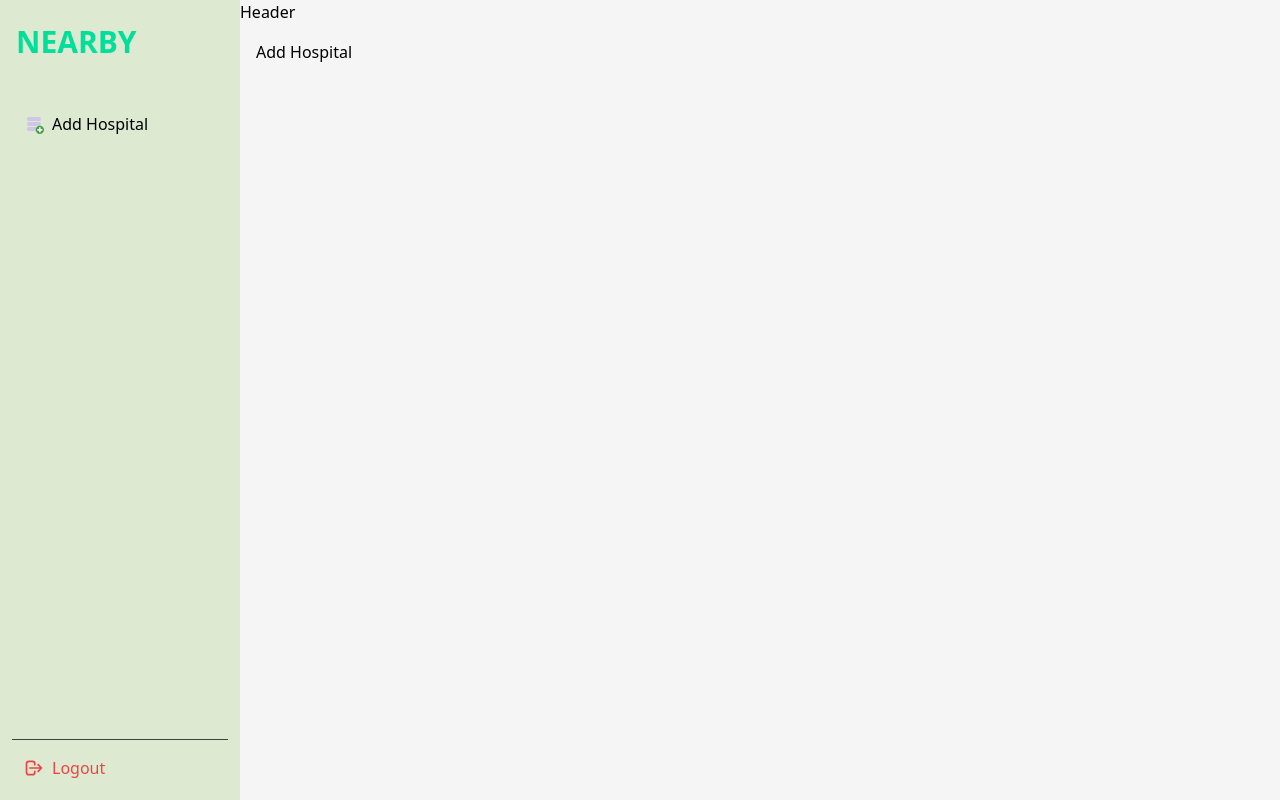
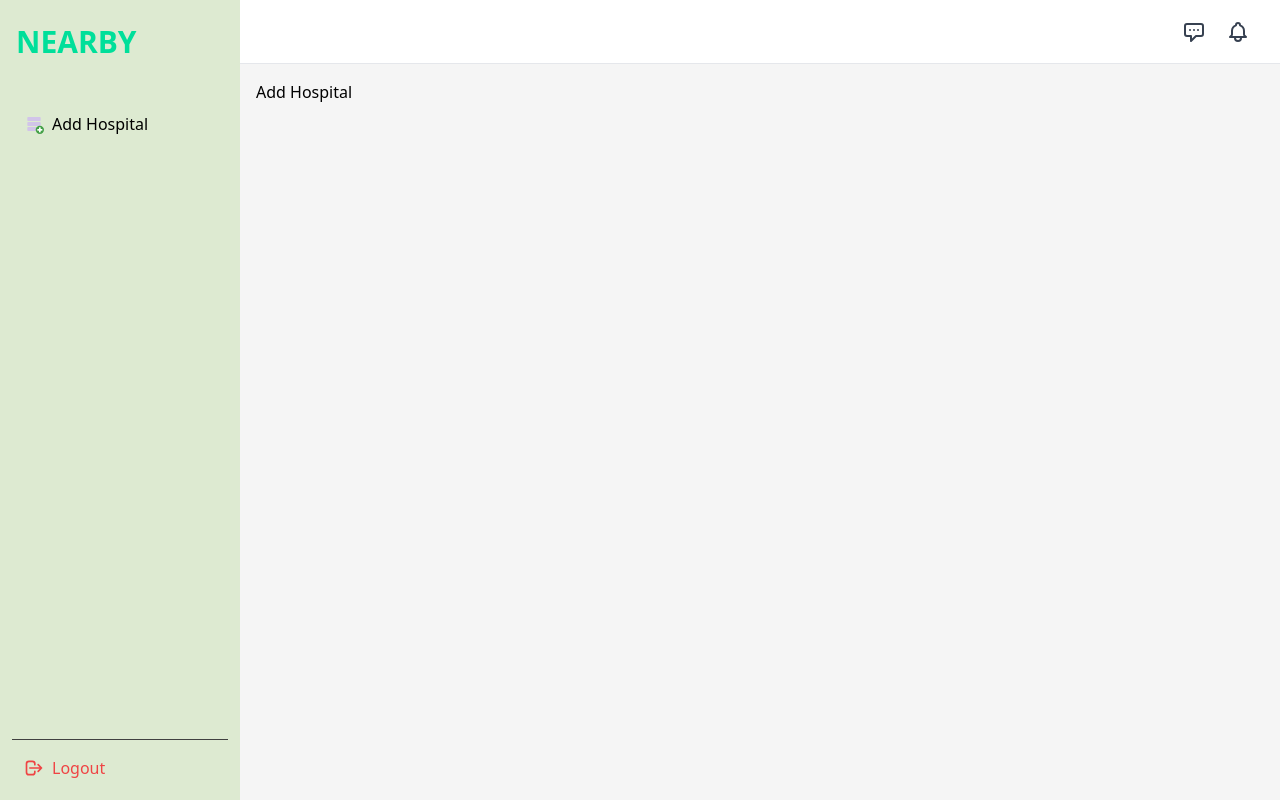
Before and after one commit to DevGeraldR/nearby-web, a React (Create React App) app: page / in a window 1280 px wide. Built offline with nearby package versions, Linux system fonts and the light colour scheme; no server answers; sample sign-in values are in the browser's storage.

Commit message:
Header added

```diff
--- a/package.json
+++ b/package.json
@@ -3,6 +3,7 @@
   "version": "0.1.0",
   "private": true,
   "dependencies": {
+    "@headlessui/react": "^1.7.4",
     "@testing-library/jest-dom": "^5.16.5",
     "@testing-library/react": "^13.4.0",
     "@testing-library/user-event": "^13.5.0",
--- a/src/components/dashboard/Header.jsx
+++ b/src/components/dashboard/Header.jsx
@@ -1,7 +1,82 @@
-import React from "react";
+import React, { Fragment } from "react";
+import { Popover, Transition } from "@headlessui/react";
+import { HiOutlineBell, HiOutlineChatAlt } from "react-icons/hi";
 
-function Header() {
-  return <div>Header</div>;
+export default function Header() {
+  return (
+    <div className="bg-white h-16 px-4 flex items-center border-b border-gray-200 justify-end">
+      <div className="flex items-center gap-2 mr-2">
+        <Popover className="relative">
+          {({ open }) => (
+            <>
+              <Popover.Button
+                className={
+                  open
+                    ? "bg-gray-100 group inline-flex items-center rounded-sm p-1.5 text-gray-700 hover:text-opacity-100 focus:outline-none"
+                    : "group inline-flex items-center rounded-sm p-1.5 text-gray-700 hover:text-opacity-100 focus:outline-none"
+                }
+              >
+                <HiOutlineChatAlt fontSize={24} />
+              </Popover.Button>
+              <Transition
+                as={Fragment}
+                enter="transition ease-out duration-200"
+                enterFrom="opacity-0 translate-y-1"
+                enterTo="opacity-100 translate-y-0"
+                leave="transition ease-in duration-150"
+                leaveFrom="opacity-100 translate-y-0"
+                leaveTo="opacity-0 translate-y-1"
+              >
+                <Popover.Panel className="absolute right-0 z-10 mt-2.5 transform w-80">
+                  <div className="bg-white rounded-sm shadow-md ring-1 ring-black ring-opacity-5 px-2 py-2.5">
+                    <strong className="text-gray-700 font-medium">
+                      Messages
+                    </strong>
+                    <div className="mt-2 py-1 text-sm">
+                      This is messages panel.
+                    </div>
+                  </div>
+                </Popover.Panel>
+              </Transition>
+            </>
+          )}
+        </Popover>
+        <Popover className="relative">
+          {({ open }) => (
+            <>
+              <Popover.Button
+                className={
+                  open
+                    ? "bg-gray-100 group inline-flex items-center rounded-sm p-1.5 text-gray-700 hover:text-opacity-100 focus:outline-none"
+                    : "group inline-flex items-center rounded-sm p-1.5 text-gray-700 hover:text-opacity-100 focus:outline-none"
+                }
+              >
+                <HiOutlineBell fontSize={24} />
+              </Popover.Button>
+              <Transition
+                as={Fragment}
+                enter="transition ease-out duration-200"
+                enterFrom="opacity-0 translate-y-1"
+                enterTo="opacity-100 translate-y-0"
+                leave="transition ease-in duration-150"
+                leaveFrom="opacity-100 translate-y-0"
+                leaveTo="opacity-0 translate-y-1"
+              >
+                <Popover.Panel className="absolute right-0 z-10 mt-2.5 transform w-80">
+                  <div className="bg-white rounded-sm shadow-md ring-1 ring-black ring-opacity-5 px-2 py-2.5">
+                    <strong className="text-gray-700 font-medium">
+                      Notifications
+                    </strong>
+                    <div className="mt-2 py-1 text-sm">
+                      This is notification panel.
+                    </div>
+                  </div>
+                </Popover.Panel>
+              </Transition>
+            </>
+          )}
+        </Popover>
+      </div>
+    </div>
+  );
 }
-
-export default Header;
--- a/src/components/dashboard/Sidebar.jsx
+++ b/src/components/dashboard/Sidebar.jsx
@@ -51,7 +51,10 @@ export default function Sidebar() {
         </div>
       </div>
       {/* For Phone */}
-      <span onClick={handleClickSideBar} className="block md:hidden p-4">
+      <span
+        onClick={handleClickSideBar}
+        className="block md:hidden p-5 absolute"
+      >
         <AiOutlineMenu size={20} />
       </span>
 
```
Also changed, not shown: 1 other file (tests, documents, lock files or other folders).
